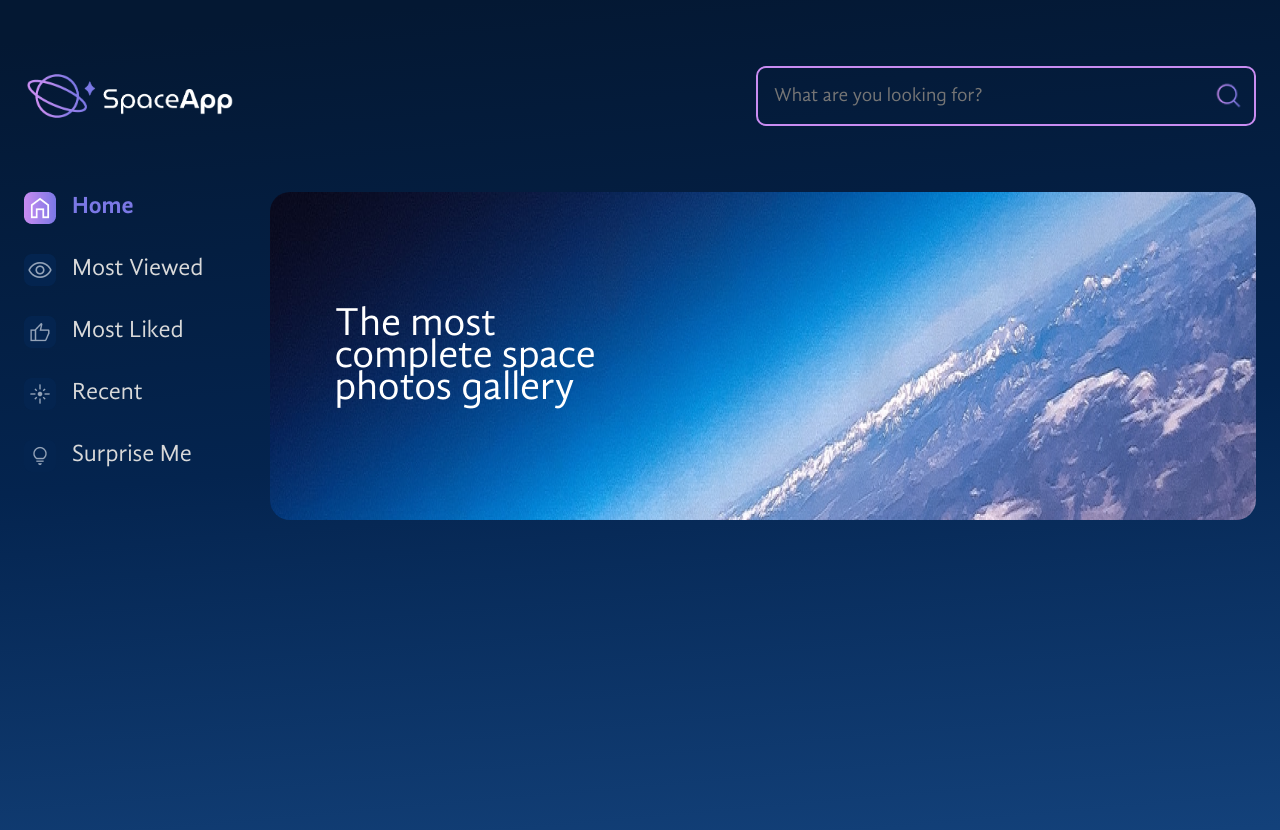
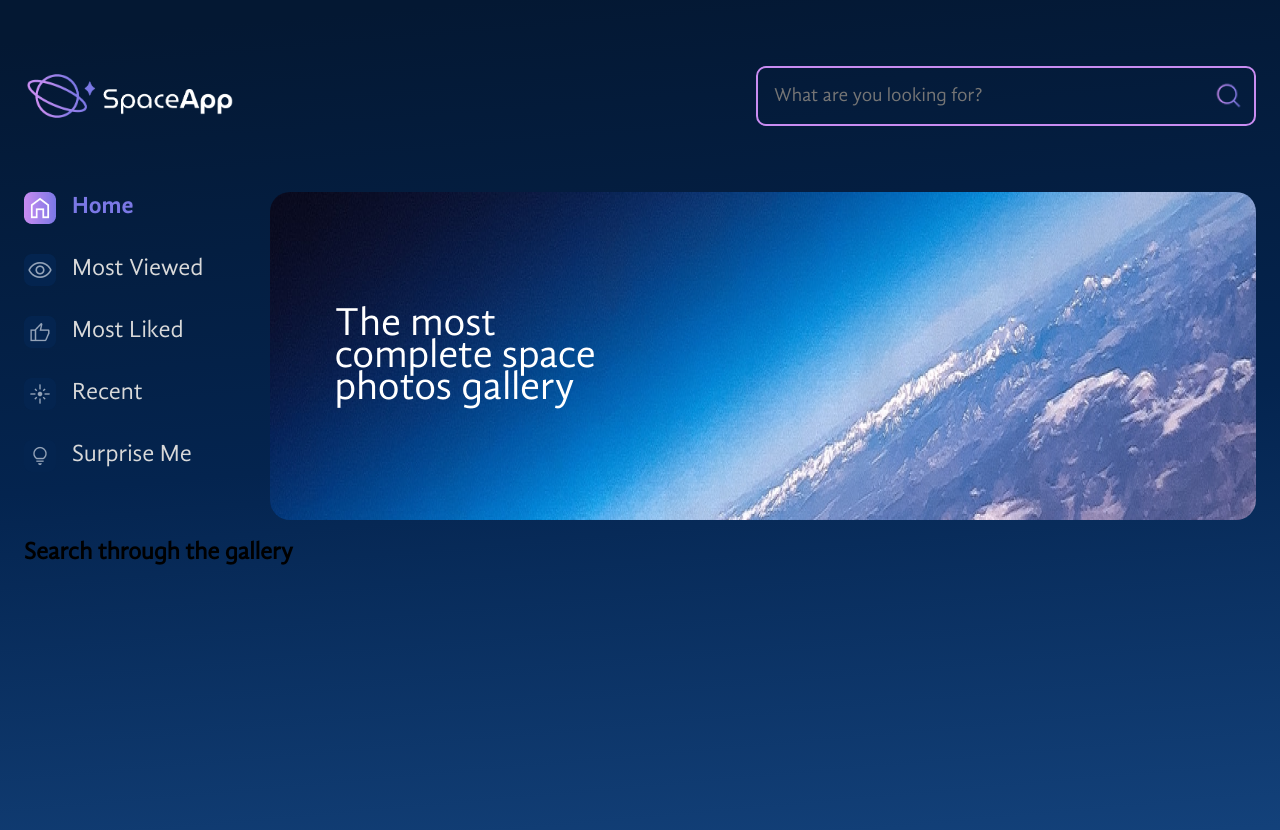
Before and after one commit to AbrahamOliden/react-space, a React (Vite) app: page / in a window 1280 px wide. Shown: the top 830 px of the page. Built offline with nearby package versions, Linux system fonts and the light colour scheme.

Commit message:
import and add Gallery component

```diff
--- a/src/App.jsx
+++ b/src/App.jsx
@@ -4,6 +4,7 @@ import Header from "./components/Header"
 import SideBar from "./components/SideBar"
 import Banner from "./components/Banner"
 import backgroundImage from './assets/banner.png'
+import Gallery from "./components/Gallery"
 
 const GradientBackground = styled.div`
   background: linear-gradient(175deg,
@@ -38,6 +39,7 @@ function App() {
             <SideBar />
             <Banner text={'The most complete space photos gallery'} backgroundImage={backgroundImage} />
           </MainContainer>
+          <Gallery />
         </AppContainer>
 
       </GradientBackground>
```
